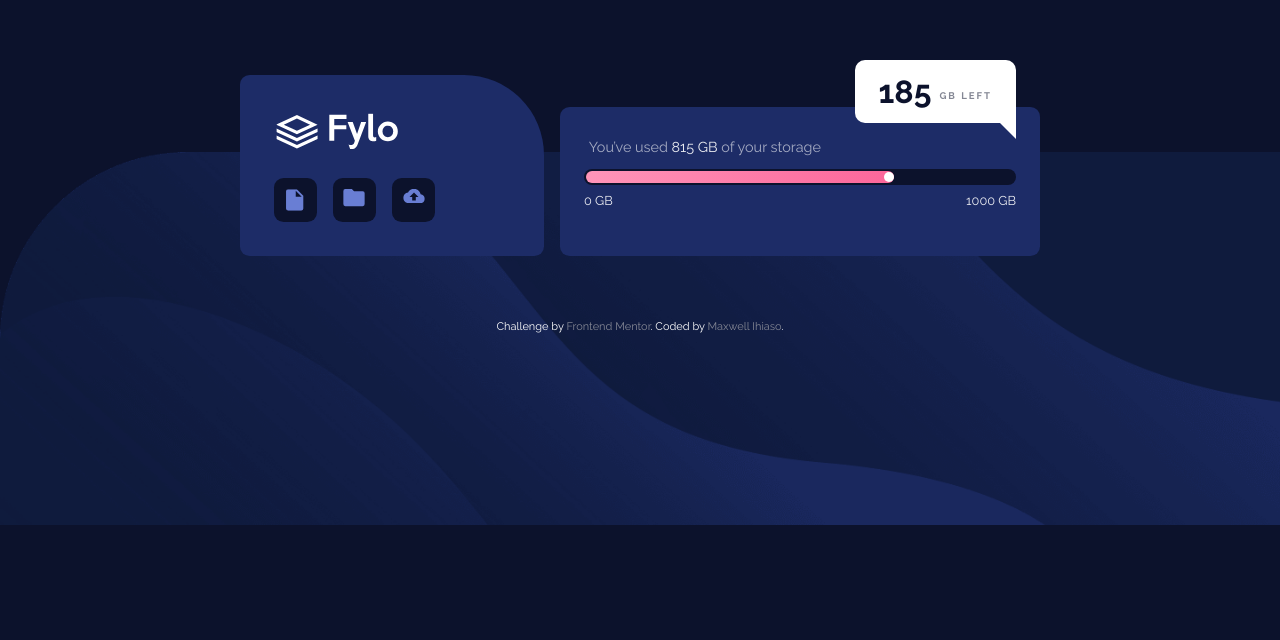
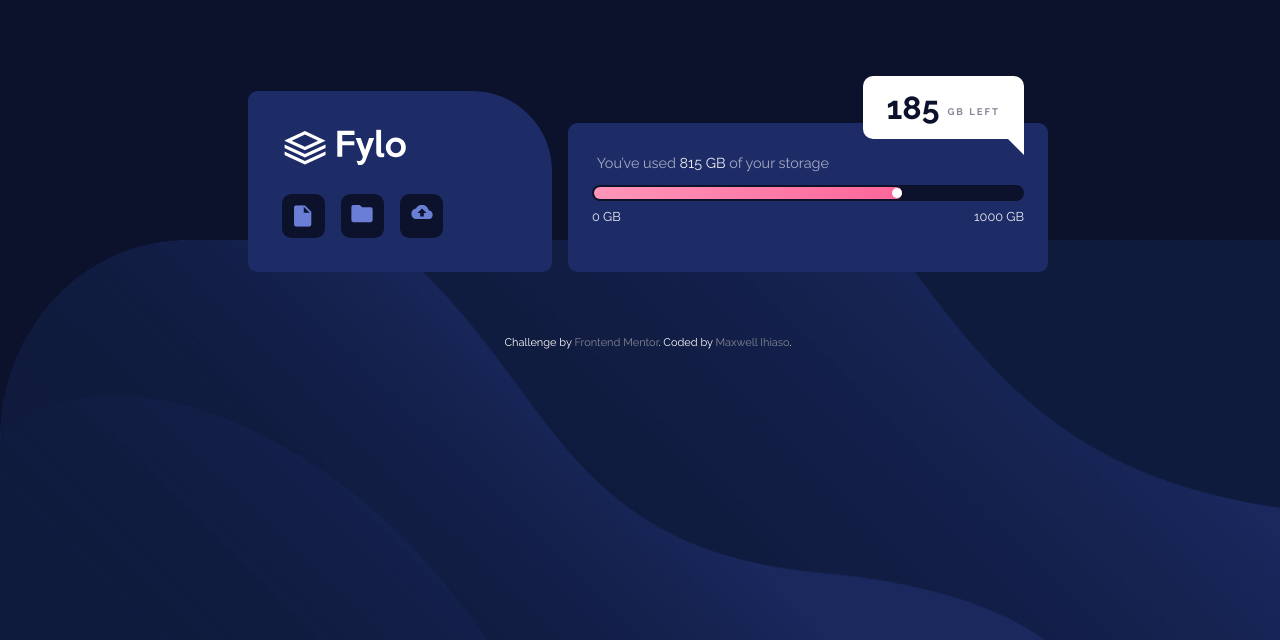
Before and after one commit to Maxwell-ihiaso/fylo-data-storage-component, a plain HTML site: page index.html in a window 1280 px wide. Shown: the part 160-800 px from the top of the page. Drawn offline with Linux system fonts and the light colour scheme.

Commit message:
Add files via upload

```diff
--- a/css/styles.css
+++ b/css/styles.css
@@ -11,7 +11,8 @@
   background-color: var(--very-dark-blue);
   background-image: url(../images/bg-mobile.png);
   background-repeat: no-repeat;
-  background-size: cover;
+  background-size: 100% 100%;
+  background-attachment: fixed;
   padding: 7.2rem 1rem 2rem;
 }
 
@@ -19,6 +20,8 @@
   box-sizing: border-box;
   font-family: 'Raleway', sans-serif;
 }
+
+
 .container {
   position: relative;
   display: flex;
@@ -172,13 +175,16 @@
 
 @media only screen and (min-width: 550px) {
   body {
+    position:fixed;
+    width: 100%;
+    height: 10vh;
     background-image: url(../images/bg-desktop.png);
-    background-size: 100%;
+    background-size:  100% 50%;
     background-attachment: fixed;
-    background-position: 0 19.5rem;
+    background-position: 0 100%;
   }
   .container {
-    margin-top: 7rem;
+    margin-top: 8rem;
     flex-direction: row;
     max-width: 50rem;
   }
```
Also changed, not shown: index.html (+2 -1 lines).
